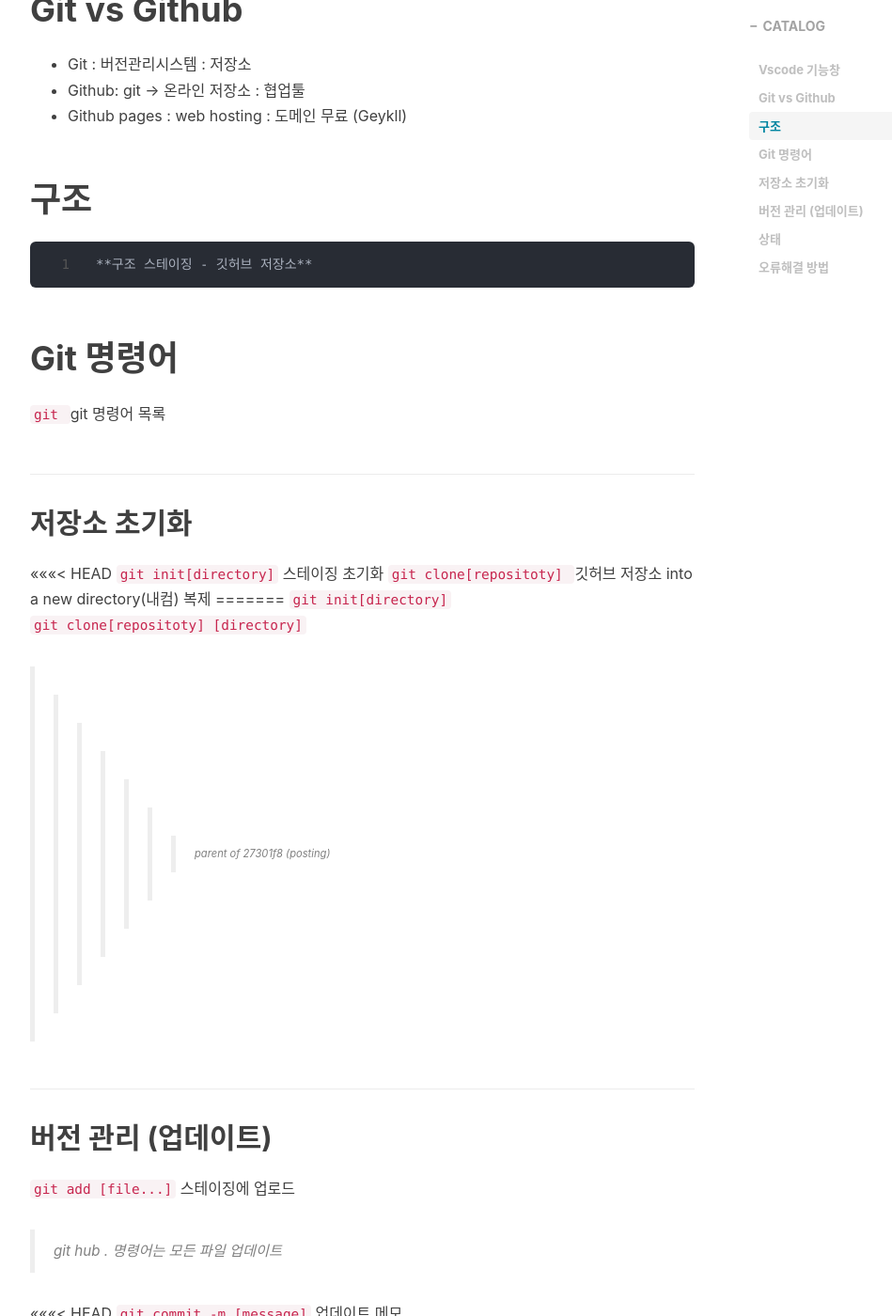
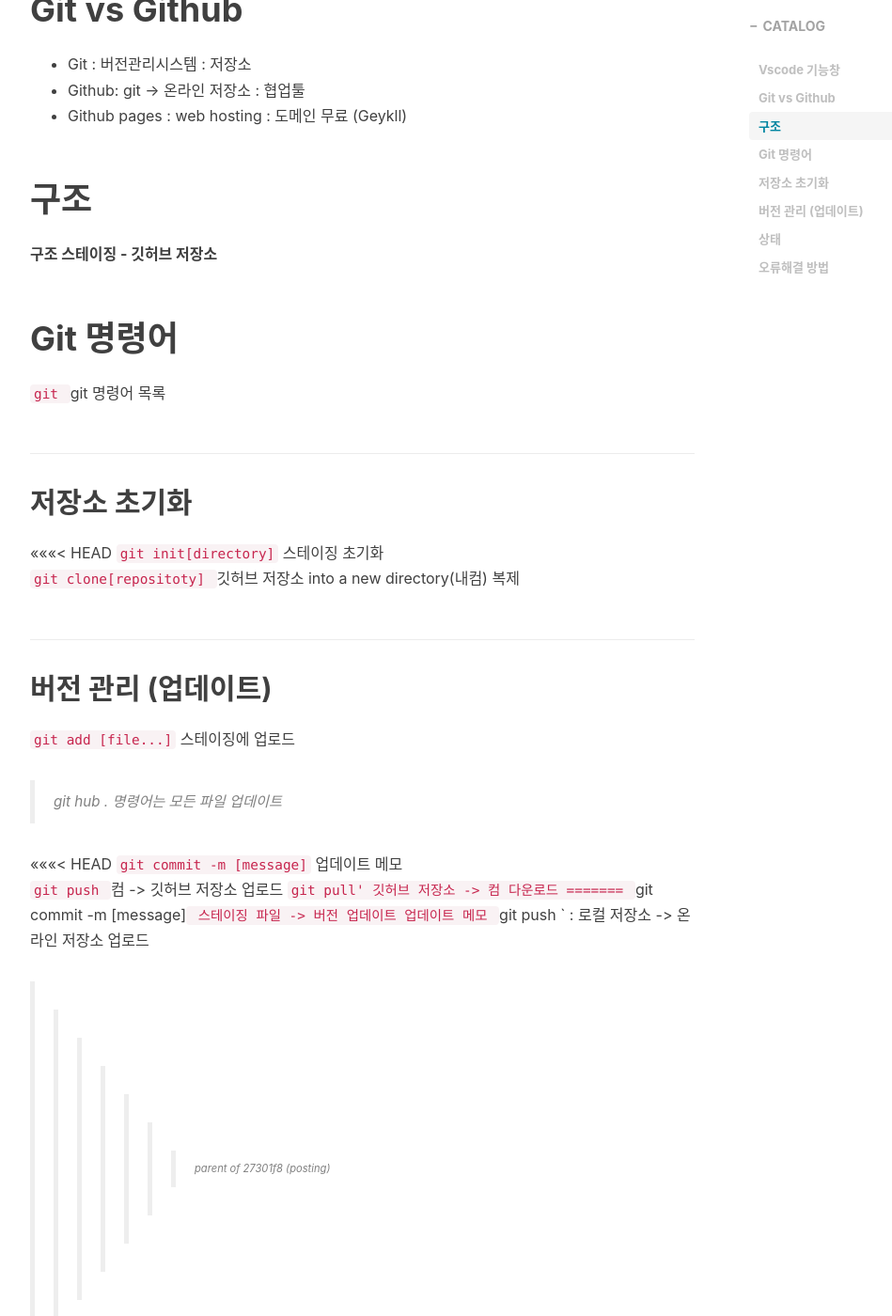
Before and after one commit to bs9972/bs9972.github.io, a Jekyll site: the page built from _posts/2022-03-11-welcome-to-jekyll.markdown, in a window 1280 px wide and 1400 px high, scrolled down 655 px. Shown: the whole window at 94% size, without its empty margins (233-1182 px from the left). Built offline with Jekyll 4.4.1, drawn with Linux system fonts in a browser that asks for light colours; nearby versions of some CDN libraries; comment, search, counter and statistics services are not loaded.

Commit message:
Update 2022-03-11-welcome-to-jekyll.markdown

```diff
--- a/_posts/2022-03-11-welcome-to-jekyll.markdown
+++ b/_posts/2022-03-11-welcome-to-jekyll.markdown
@@ -18,7 +18,7 @@ mac : `[cmd] + shift + p`
 
 # 구조
 
-	**구조 스테이징 - 깃허브 저장소**
+**구조 스테이징 - 깃허브 저장소**
 
 # Git 명령어
 
@@ -28,10 +28,6 @@ mac : `[cmd] + shift + p`
 <<<<<<< HEAD
 `git init[directory]`   스테이징 초기화
 `git clone[repositoty] ` 깃허브 저장소 into a new directory(내컴) 복제
-=======
-`git init[directory]`
-`git clone[repositoty] [directory]`
->>>>>>> parent of 27301f8 (posting)
 
 ## 버전 관리 (업데이트)
 `git add [file...]`  스테이징에 업로드
```
